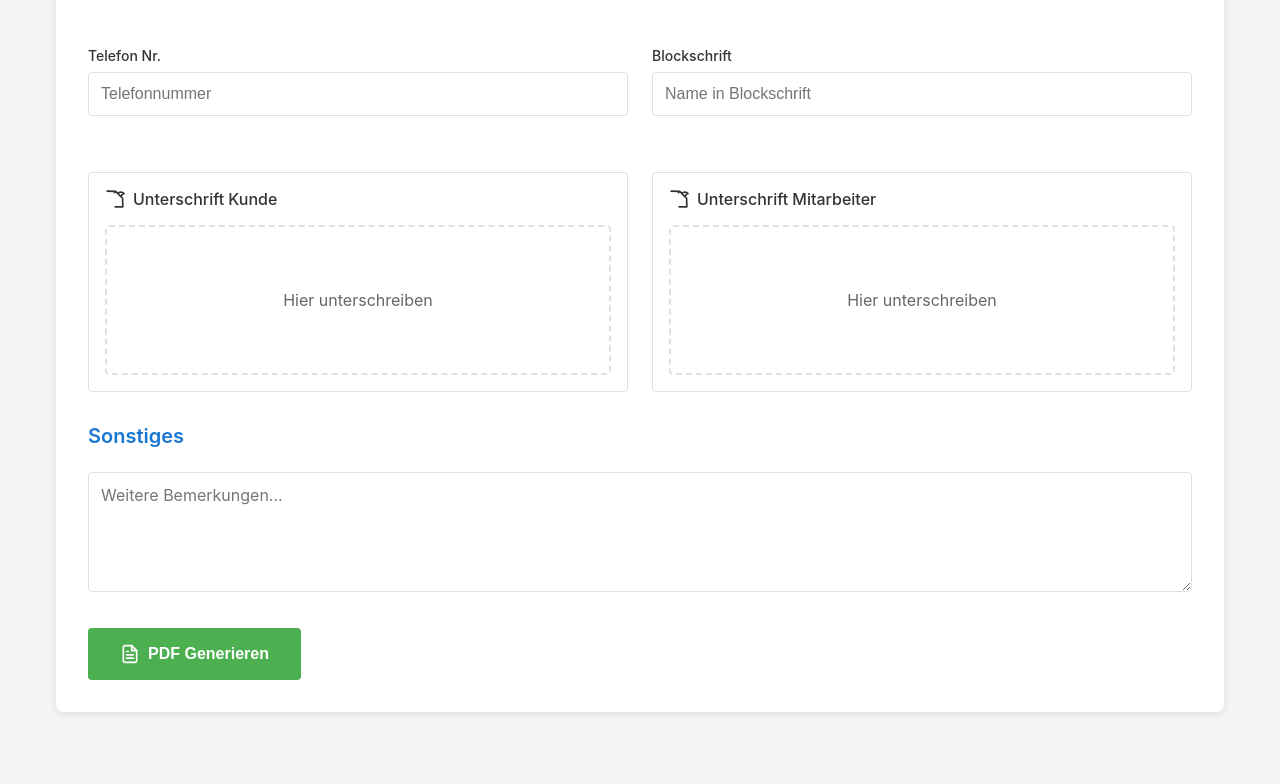
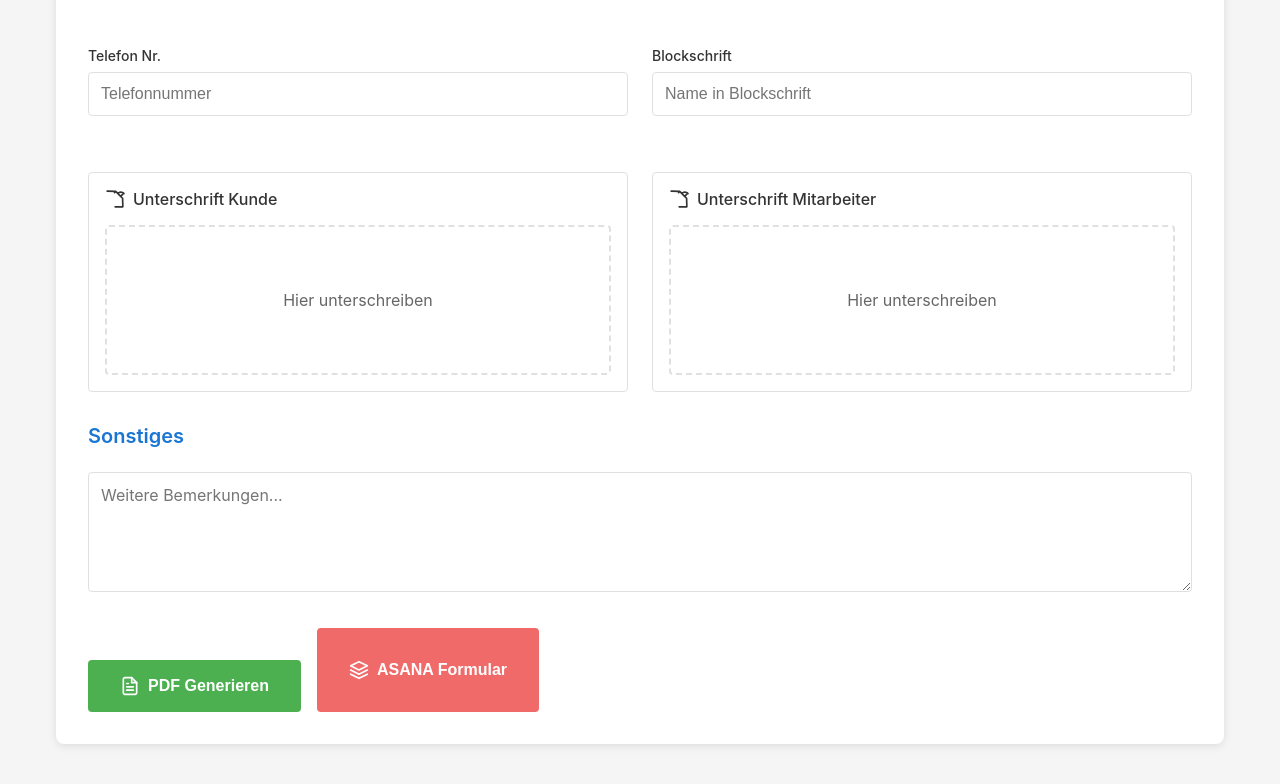
Before and after one commit to nichtlilo/rohrnetz, a React (Vite) app: page / in a window 1280 px wide. Shown: the part 847-1631 px from the top of the page. Built offline with nearby package versions, Linux system fonts and the light colour scheme.

Commit message:
ASANA Formular Button hinzugefügt, Zeilenabstände in PDF erhöht, Zuschlag zeigt '-' in Netto € Spalte

```diff
--- a/src/components/Leistungsauftrag.css
+++ b/src/components/Leistungsauftrag.css
@@ -385,12 +385,32 @@
   cursor: pointer;
   font-size: 1rem;
   font-weight: 600;
-  margin-top: 2rem;
+  margin-top: 0;
   transition: background-color 0.2s;
 }
 
 .btn-generate-pdf:hover {
   background-color: #45a049;
+}
+
+.btn-asana-form {
+  display: flex;
+  align-items: center;
+  gap: 0.5rem;
+  padding: 1rem 2rem;
+  background-color: #F06A6A;
+  color: #ffffff;
+  border: none;
+  border-radius: 4px;
+  cursor: pointer;
+  font-size: 1rem;
+  font-weight: 600;
+  margin-top: 0;
+  transition: background-color 0.2s;
+}
+
+.btn-asana-form:hover {
+  background-color: #E55A5A;
 }
 
 /* Dark Mode Styles */
--- a/src/components/Leistungsauftrag.tsx
+++ b/src/components/Leistungsauftrag.tsx
@@ -418,6 +418,10 @@ function Leistungsauftrag() {
                       >
                         {(() => {
                           const selectedOption = LEISTUNG_OPTIONEN.find(opt => opt.beschreibung === row.beschreibung)
+                          // Bei Zuschlag "-" anzeigen
+                          if (row.beschreibung.startsWith('Zuschlag')) {
+                            return '-'
+                          }
                           return selectedOption ? selectedOption.preis : (row.einheit || '-')
                         })()}
                       </div>
@@ -685,6 +689,7 @@ function Leistungsauftrag() {
           />
         </div>
 
+        <div style={{ display: 'flex', gap: '1rem', marginTop: '2rem' }}>
           <button className="btn-generate-pdf" onClick={handleGeneratePDF}>
             <svg width="20" height="20" viewBox="0 0 24 24" fill="none" xmlns="http://www.w3.org/2000/svg">
               <path d="M14 2H6C5.46957 2 4.96086 2.21071 4.58579 2.58579C4.21071 2.96086 4 3.46957 4 4V20C4 20.5304 4.21071 21.0391 4.58579 21.4142C4.96086 21.7893 5.46957 22 6 22H18C18.5304 22 19.0391 21.7893 19.4142 21.4142C19.7893 21.0391 20 20.5304 20 20V8L14 2Z" stroke="currentColor" strokeWidth="2" strokeLinecap="round" strokeLinejoin="round"/>
@@ -695,6 +700,19 @@ function Leistungsauftrag() {
             </svg>
             PDF Generieren
           </button>
+
+          <button
+            className="btn-asana-form"
+            onClick={() => window.open('https://form.asana.com/?k=_pVu5z4AWQyAHFWAHE5E-A&d=1208676192202705', '_blank')}
+          >
+            <svg width="20" height="20" viewBox="0 0 24 24" fill="none" xmlns="http://www.w3.org/2000/svg">
+              <path d="M12 2L2 7L12 12L22 7L12 2Z" stroke="currentColor" strokeWidth="2" strokeLinecap="round" strokeLinejoin="round"/>
+              <path d="M2 17L12 22L22 17" stroke="currentColor" strokeWidth="2" strokeLinecap="round" strokeLinejoin="round"/>
+              <path d="M2 12L12 17L22 12" stroke="currentColor" strokeWidth="2" strokeLinecap="round" strokeLinejoin="round"/>
+            </svg>
+            ASANA Formular
+          </button>
+        </div>
       </div>
 
       {showKundeSignatur && (
--- a/src/utils/pdfGenerator.ts
+++ b/src/utils/pdfGenerator.ts
@@ -157,7 +157,7 @@ export function generateLeistungsauftragPDF(data: LeistungsauftragData) {
   doc.setFont('helvetica', 'normal')
   const einsatzortText = (data.einsatzort || '-').substring(0, 50) // Begrenzen auf eine Zeile
   doc.text(einsatzortText, valueStartLeft, currentRowY)
-  currentRowY += 5
+  currentRowY += 7
 
   // Zeile 2: RG - Empfänger (einzeilig)
   doc.setFont('helvetica', 'bold')
@@ -165,7 +165,7 @@ export function generateLeistungsauftragPDF(data: LeistungsauftragData) {
   doc.setFont('helvetica', 'normal')
   const rgEmpfaengerText = (data.rgEmpfaenger || '-').substring(0, 50) // Begrenzen auf eine Zeile
   doc.text(rgEmpfaengerText, valueStartLeft, currentRowY)
-  currentRowY += 5
+  currentRowY += 7
 
   // Zeile 3: Art der Arbeit (einzeilig)
   doc.setFont('helvetica', 'bold')
@@ -173,7 +173,7 @@ export function generateLeistungsauftragPDF(data: LeistungsauftragData) {
   doc.setFont('helvetica', 'normal')
   const artDerArbeitText = (data.artDerArbeit || '-').substring(0, 50) // Begrenzen auf eine Zeile
   doc.text(artDerArbeitText, valueStartLeft, currentRowY)
-  currentRowY += 5
+  currentRowY += 7
 
   // Zeile 4: E-Mail | Telefon Nr. (zusammen in einer Zeile)
   const rightColX = 105
@@ -273,7 +273,8 @@ export function generateLeistungsauftragPDF(data: LeistungsauftragData) {
       xPos += colWidths[0]
 
       // Netto € Spalte (zentriert, vertikal zentriert)
-      const nettoText = nettoPreis || '-'
+      // Bei Zuschlag "-" anzeigen
+      const nettoText = row.beschreibung.startsWith('Zuschlag') ? '-' : (nettoPreis || '-')
       doc.text(nettoText, xPos + colWidths[1] / 2, centerY, { align: 'center' })
       xPos += colWidths[1]
 
@@ -308,7 +309,7 @@ export function generateLeistungsauftragPDF(data: LeistungsauftragData) {
     })
   }
 
-  yPos += 3
+  yPos += 8
 
   // Sonstiges links - sicherstellen, dass es nicht mit Unterschriften kollidiert
   let sonstigesStartY = yPos
```
Lines whose indentation alone changed are shown as unchanged.
